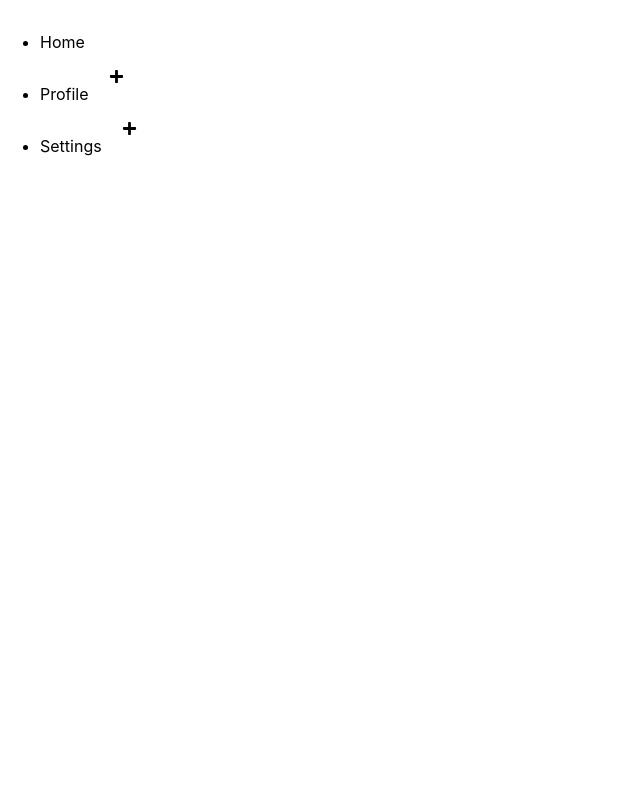
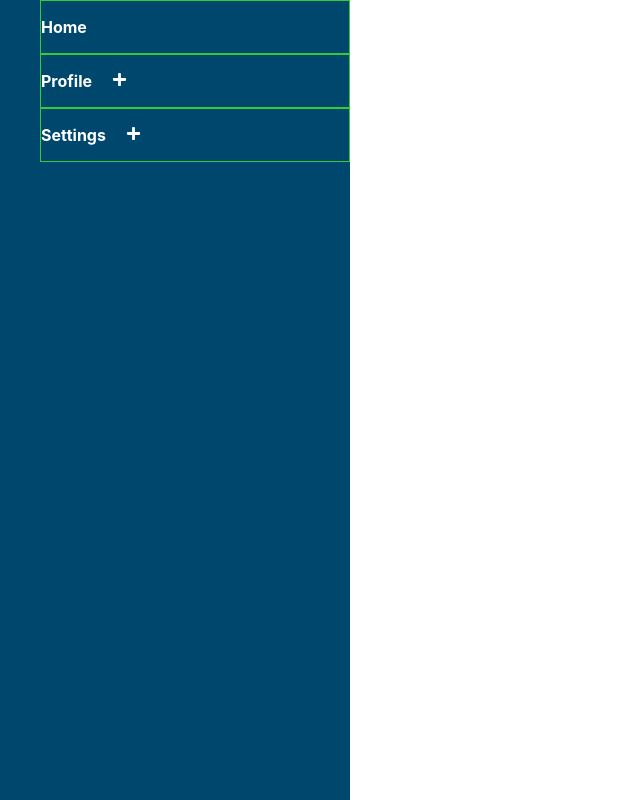
Before and after one commit to waledkarim/my, a React (Create React App) app: page / in a window 1280 px wide. Shown: the whole page, without its empty margins (0-640 px from the left). Built offline with nearby package versions, Linux system fonts and the light colour scheme.

Commit message:
Added styles

```diff
--- a/src/components/tree-view/index.jsx
+++ b/src/components/tree-view/index.jsx
@@ -1,4 +1,5 @@
 import MenuList from "./menu-list";
+import './styles.css';
 
 
 function TreeView({menu = []}){
--- a/src/components/tree-view/menu-item.jsx
+++ b/src/components/tree-view/menu-item.jsx
@@ -24,8 +24,8 @@
     console.log(displayCurrentChildren);
 
     return(
-        <li>
-            <div style={
+        <li >
+            <div className="menu-item" style={
                 {
                     display: "flex",
                     gap: "20px"
--- a/src/components/tree-view/styles.css
+++ b/src/components/tree-view/styles.css
@@ -0,0 +1,22 @@
+.tree-view-container {
+    min-height: 100vh;
+    width: 350px;
+    background: rgb(0, 71, 110);
+  }
+
+  .menu-item{
+      display: flex;
+      align-items: center;
+      font-weight: 700;
+      font-size: medium;
+      gap: 20px;
+      cursor: pointer;
+      border: 1px solid limegreen;
+      color: #fff;
+  }
+
+  .menu-list-container {
+      list-style: none;
+      margin-top: 0px;
+      margin-bottom: 0px;
+  }
```
